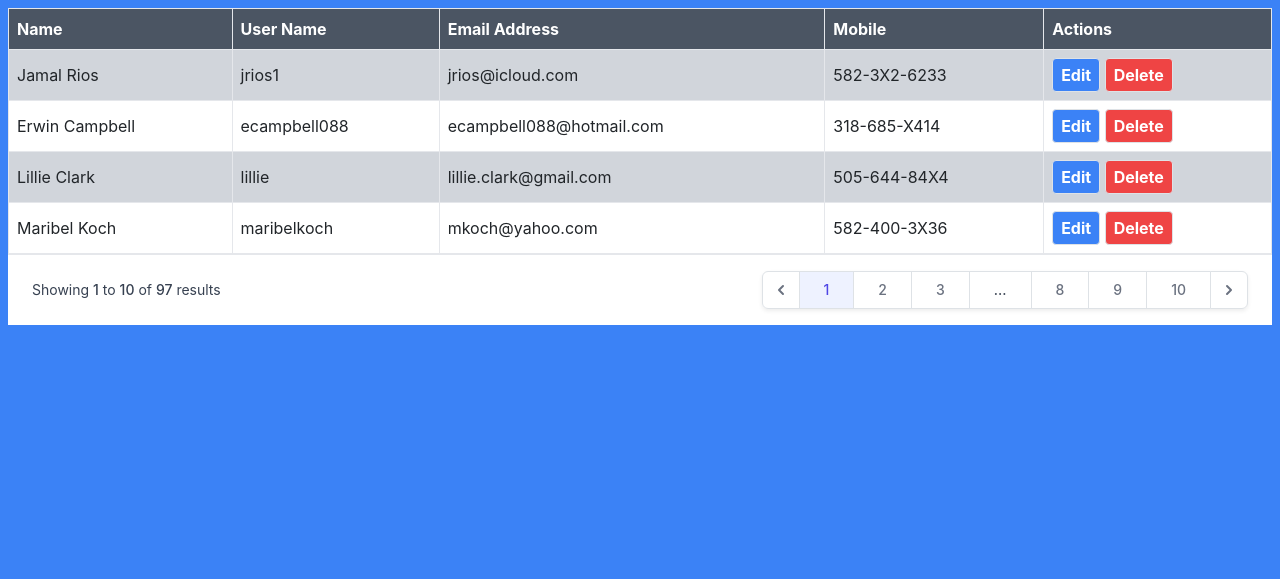
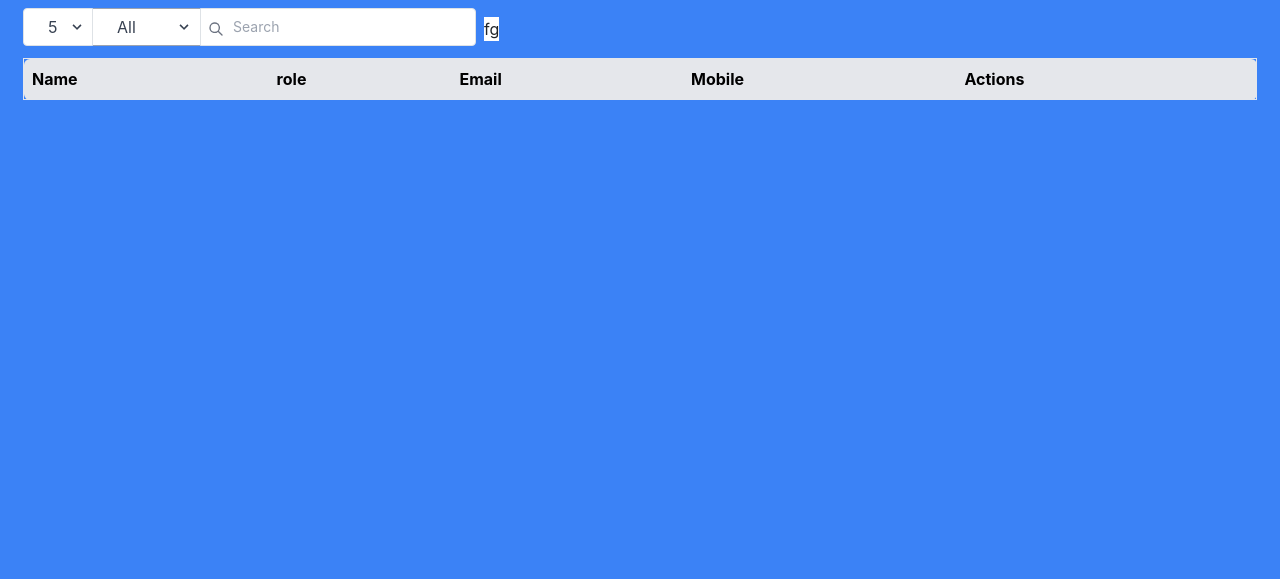
Before and after one commit to Anupamsingh12/test, a Django app: page /status in a window 1280 px wide. Shown: the part 68-647 px from the top of the page. Run offline with Django 3.2, Linux system fonts and the light colour scheme; lists and menus that the app fills with data are empty; some libraries are stand-ins or nearby versions.

Commit message:
asaasass

```diff
--- a/courier/urls.py
+++ b/courier/urls.py
@@ -19,6 +19,7 @@ urlpatterns = [
     path('suggesions',views.suggesions,name="suggesions"),
     path('profile',views.profile,name="profile"),
     path('updateProfile',views.updateProfile,name="updateProfile"),
+    path('users',views.getUsers,name="updateProfile"),
 ]
 if settings.DEBUG:
         urlpatterns += static(settings.MEDIA_URL,
--- a/courier/views.py
+++ b/courier/views.py
@@ -3,6 +3,7 @@ import os
 from django.contrib.auth.models import User,auth
 from django.contrib import messages
 from .models import consignment,Profile
+from django.core.paginator import Paginator, PageNotAnInteger, EmptyPage
 
 def index(request):
     if not request.user.is_authenticated:
@@ -194,3 +195,34 @@ def updateProfile(request):
         profile.save()
         print("exiting update profile method")
     return render(request,'updateProfile.html',{'profile':profile})
+
+def getUsers(request):
+    pageNumber = 1
+   # rr= request.GET['id']
+    if request.GET =={}:
+        pageNumber = 1
+    else:
+        pageNumber=request.GET['pageNumber']
+
+    profile=Profile.objects.all().order_by('id')
+    size = profile.count()
+    paginator = Paginator(profile,10)
+    totalPages =size//10 +1
+    pageNumber = int( pageNumber)
+    if size < (pageNumber-1) *10:
+        return HttpResponse("<h1 style='text-align:center'> bad request 400</h1>")
+    startIndex = (pageNumber-1)*10 +1
+    viewSize =startIndex +10
+    if size%10 < 10:
+        viewSize= size % 10
+    try:
+        users=paginator.page(pageNumber)
+    except PageNotAnInteger:
+        users=paginator.page(1)
+    except EmptyPage:
+        users = paginator.page(1)
+    rangeData=0
+    if pageNumber ==4:
+        rangeData=range()
+    return render(request,'payment.html',{'profile':users,'totalPages':totalPages,'pageNumber':pageNumber,
+    'resultSize':size,'startIndex':startIndex,'viewSize':viewSize,'range':range(1,4)})
--- a/templates/payment.html
+++ b/templates/payment.html
@@ -1,4 +1,3 @@
-
 <!DOCTYPE html>
 <html lang="en">
 
@@ -12,74 +11,116 @@
 </head>
 
 {% include 'index.html' %}
-<body class="bg-blue-500"></body>
+
+<body class="bg-blue-500">
 <!-- component -->
 <!-- component -->
 <!-- component -->
-<div class = "mt-2 mr-2 ml-2">
-<table class="min-w-full border-collapse block md:table">
-    <thead class="block md:table-header-group">
-        <tr class="border border-grey-500 md:border-none block md:table-row absolute -top-full md:top-auto -left-full md:left-auto  md:relative ">
-            <th class="bg-gray-600 p-2 text-white font-bold md:border md:border-grey-500 text-left block md:table-cell">Name</th>
-            <th class="bg-gray-600 p-2 text-white font-bold md:border md:border-grey-500 text-left block md:table-cell">User Name</th>
-            <th class="bg-gray-600 p-2 text-white font-bold md:border md:border-grey-500 text-left block md:table-cell">Email Address</th>
-            <th class="bg-gray-600 p-2 text-white font-bold md:border md:border-grey-500 text-left block md:table-cell">Mobile</th>
-            <th class="bg-gray-600 p-2 text-white font-bold md:border md:border-grey-500 text-left block md:table-cell">Actions</th>
+<div class="container">
+  <div class="mt-2 mr-2 ml-2">
+    <div class="my-2 flex sm:flex-row flex-col">
+      <div class="flex flex-row mb-1 sm:mb-0">
+          <div class="relative">
+              <select
+                  class="appearance-none h-full rounded-l border block appearance-none w-full bg-white border-gray-400 text-gray-700 py-2 px-4 pr-8 leading-tight focus:outline-none focus:bg-white focus:border-gray-500">
+                  <option>5</option>
+                  <option>10</option>
+                  <option>20</option>
+                  <option>30</option>
+              </select>
+              <div
+                  class="pointer-events-none absolute inset-y-0 right-0 flex items-center px-2 text-gray-700">
+                  <svg class="fill-current h-4 w-4" xmlns="http://www.w3.org/2000/svg" viewBox="0 0 20 20">
+                      <path d="M9.293 12.95l.707.707L15.657 8l-1.414-1.414L10 10.828 5.757 6.586 4.343 8z" />
+                  </svg>
+              </div>
+          </div>
+          <div class="relative">
+              <select
+                  class="appearance-none h-full rounded-r border-t sm:rounded-r-none sm:border-r-0 border-r border-b block appearance-none w-full bg-white border-gray-400 text-gray-700 py-2 px-4 pr-8 leading-tight focus:outline-none focus:border-l focus:border-r focus:bg-white focus:border-gray-500">
+                  <option>All</option>
+                  <option>Active</option>
+                  <option>Inactive</option>
+              </select>
+              <div
+                  class="pointer-events-none absolute inset-y-0 right-0 flex items-center px-2 text-gray-700">
+                  <svg class="fill-current h-4 w-4" xmlns="http://www.w3.org/2000/svg" viewBox="0 0 20 20">
+                      <path d="M9.293 12.95l.707.707L15.657 8l-1.414-1.414L10 10.828 5.757 6.586 4.343 8z" />
+                  </svg>
+              </div>
+          </div>
+      </div>
+      <div class="block relative">
+          <span class="h-full absolute inset-y-0 left-0 flex items-center pl-2">
+              <svg viewBox="0 0 24 24" class="h-4 w-4 fill-current text-gray-500">
+                  <path
+                      d="M10 4a6 6 0 100 12 6 6 0 000-12zm-8 6a8 8 0 1114.32 4.906l5.387 5.387a1 1 0 01-1.414 1.414l-5.387-5.387A8 8 0 012 10z">
+                  </path>
+              </svg>
+          </span>
+          <input placeholder="Search"
+              class="appearance-none rounded-r rounded-l sm:rounded-l-none border border-gray-400 border-b block pl-8 pr-6 py-2 w-full bg-white text-sm placeholder-gray-400 text-gray-700 focus:bg-white focus:placeholder-gray-600 focus:text-gray-700 focus:outline-none" />
+      </div>
+      <div class="block relative">
+        <span class="h-full absolute  left-0 flex items-center pl-2">
+          <button type="submit" class="bg-white">fg</button>
+        </span>
+        </div>
+  </div>
+    <table class="min-w-full border-collapse block md:table rounded">
+      <thead class="block md:table-header-group rounded-l-md rounded-r-md ">
+        <tr
+          class="border border-grey-500 md:border-none block md:table-row absolute -top-full md:top-auto -left-full md:left-auto  md:relative ">
+          <th
+            class="bg-gray-200 p-2 text-black font-bold md:border md:border-black-500 text-left block md:table-cell rounded-l-md ">
+            Name</th>
+          <th class="bg-gray-200 p-2 text-black font-bold md:border md:border-black-500 text-left block md:table-cell">
+            role</th>
+          <th class="bg-gray-200 p-2 text-black font-bold md:border md:border-black-500 text-left block md:table-cell">
+            Email</th>
+          <th class="bg-gray-200 p-2 text-black font-bold md:border md:border-black-500 text-left block md:table-cell">
+            Mobile</th>
+          <th
+            class="bg-gray-200 p-2 text-black font-bold md:border md:border-black-500 text-left block md:table-cell rounded-r-md">
+            Actions</th>
         </tr>
       </thead>
-    <tbody class="block md:table-row-group">
-        <tr class="bg-gray-300 border border-grey-500 md:border-none block md:table-row">
-            <td class="p-2 md:border md:border-grey-500 text-left block md:table-cell"><span class="inline-block w-1/3 md:hidden font-bold">Name</span>Jamal Rios</td>
-            <td class="p-2 md:border md:border-grey-500 text-left block md:table-cell"><span class="inline-block w-1/3 md:hidden font-bold">User Name</span>jrios1</td>
-            <td class="p-2 md:border md:border-grey-500 text-left block md:table-cell"><span class="inline-block w-1/3 md:hidden font-bold">Email Address</span>jrios@icloud.com</td>
-            <td class="p-2 md:border md:border-grey-500 text-left block md:table-cell"><span class="inline-block w-1/3 md:hidden font-bold">Mobile</span>582-3X2-6233</td>
+      <tbody class="block md:table-row-group " style="height: 60vh;">
+        {% for i in profile %}
+
+
+        <tr class="bg-white border border-grey-500 md:border-none block md:table-row">
+          <td class="p-2 md:border md:border-grey-500 text-left block md:table-cell"><span
+              class="inline-block w-1/3 md:hidden font-bold truncate">Name</span>{{i.user.first_name}}</td>
+          <td class="p-2 md:border md:border-grey-500 text-left block md:table-cell"><span
+              class="inline-block w-1/3 md:hidden font-bold">User Name</span>{{i.role}}</td>
+          <td class="p-2 md:border md:border-grey-500 text-left block md:table-cell"><span
+              class="inline-block w-1/3 md:hidden font-bold truncate">Email Address</span>{{i.user.email}}</td>
+          <td class="p-2 md:border md:border-grey-500 text-left block md:table-cell"><span
+              class="inline-block w-1/3 md:hidden font-bold">Mobile</span>{{i.contactNumber}}</td>
           <td class="p-2 md:border md:border-grey-500 text-left block md:table-cell">
             <span class="inline-block w-1/3 md:hidden font-bold">Actions</span>
-                <button class="bg-blue-500 hover:bg-blue-700 text-white font-bold py-1 px-2 border border-blue-500 rounded">Edit</button>
-                <button class="bg-red-500 hover:bg-red-700 text-white font-bold py-1 px-2 border border-red-500 rounded">Delete</button>
+            <button
+              class="bg-blue-500 hover:bg-blue-700 text-white font-bold py-1 px-2 border border-blue-500 rounded"><a
+                href="profile?user={{i.user.username}}">Edit</a></button>
+            <button class="bg-red-500 hover:bg-red-700 text-white font-bold py-1 px-2 border border-red-500 rounded"><a
+                href="profile">Delete</a></button>
           </td>
         </tr>
-        <tr class="bg-white border border-grey-500 md:border-none block md:table-row">
-            <td class="p-2 md:border md:border-grey-500 text-left block md:table-cell"><span class="inline-block w-1/3 md:hidden font-bold">Name</span>Erwin Campbell</td>
-            <td class="p-2 md:border md:border-grey-500 text-left block md:table-cell"><span class="inline-block w-1/3 md:hidden font-bold">User Name</span>ecampbell088</td>
-            <td class="p-2 md:border md:border-grey-500 text-left block md:table-cell"><span class="inline-block w-1/3 md:hidden font-bold">Email Address</span>ecampbell088@hotmail.com</td>
-            <td class="p-2 md:border md:border-grey-500 text-left block md:table-cell"><span class="inline-block w-1/3 md:hidden font-bold">Mobile</span>318-685-X414</td>
-            <td class="p-2 md:border md:border-grey-500 text-left block md:table-cell">
-                <span class="inline-block w-1/3 md:hidden font-bold">Actions</span>
-                <button class="bg-blue-500 hover:bg-blue-700 text-white font-bold py-1 px-2 border border-blue-500 rounded">Edit</button>
-                <button class="bg-red-500 hover:bg-red-700 text-white font-bold py-1 px-2 border border-red-500 rounded">Delete</button>
-            </td>
-        </tr>
-        <tr class="bg-gray-300 border border-grey-500 md:border-none block md:table-row">
-            <td class="p-2 md:border md:border-grey-500 text-left block md:table-cell"><span class="inline-block w-1/3 md:hidden font-bold">Name</span>Lillie Clark</td>
-            <td class="p-2 md:border md:border-grey-500 text-left block md:table-cell"><span class="inline-block w-1/3 md:hidden font-bold">User Name</span>lillie</td>
-            <td class="p-2 md:border md:border-grey-500 text-left block md:table-cell"><span class="inline-block w-1/3 md:hidden font-bold">Email Address</span>lillie.clark@gmail.com</td>
-            <td class="p-2 md:border md:border-grey-500 text-left block md:table-cell"><span class="inline-block w-1/3 md:hidden font-bold">Mobile</span>505-644-84X4</td>
-            <td class="p-2 md:border md:border-grey-500 text-left block md:table-cell">
-                <span class="inline-block w-1/3 md:hidden font-bold">Actions</span>
-                <button class="bg-blue-500 hover:bg-blue-700 text-white font-bold py-1 px-2 border border-blue-500 rounded">Edit</button>
-                <button class="bg-red-500 hover:bg-red-700 text-white font-bold py-1 px-2 border border-red-500 rounded">Delete</button>
-            </td>
-        </tr>
-        <tr class="bg-white border border-grey-500 md:border-none block md:table-row">
-            <td class="p-2 md:border md:border-grey-500 text-left block md:table-cell"><span class="inline-block w-1/3 md:hidden font-bold">Name</span>Maribel Koch</td>
-            <td class="p-2 md:border md:border-grey-500 text-left block md:table-cell"><span class="inline-block w-1/3 md:hidden font-bold">User Name</span>maribelkoch</td>
-            <td class="p-2 md:border md:border-grey-500 text-left block md:table-cell"><span class="inline-block w-1/3 md:hidden font-bold">Email Address</span>mkoch@yahoo.com</td>
-            <td class="p-2 md:border md:border-grey-500 text-left block md:table-cell"><span class="inline-block w-1/3 md:hidden font-bold">Mobile</span>582-400-3X36</td>
-            <td class="p-2 md:border md:border-grey-500 text-left block md:table-cell">
-                <span class="inline-block w-1/3 md:hidden font-bold">Actions</span>
-                <button class="bg-blue-500 hover:bg-blue-700 text-white font-bold py-1 px-2 border border-blue-500 rounded">Edit</button>
-                <button class="bg-red-500 hover:bg-red-700 text-white font-bold py-1 px-2 border border-red-500 rounded">Delete</button>
-            </td>
-        </tr>
+        {% endfor %}
+
       </tbody>
+
     </table>
-<div class="bg-white px-4 py-3 flex items-center justify-between border-t border-gray-200 sm:px-6">
+    <!-- <div
+      class=" w-full bg-white px-4 py-3 position-fixed  flex items-bottom justify-between border-t border-gray-200 rounded-l-md rounded-r-md sm:px-6">
       <div class="flex-1 flex justify-between sm:hidden">
-      <a href="#" class="relative inline-flex items-center px-4 py-2 border border-gray-300 text-sm font-medium rounded-md text-gray-700 bg-white hover:bg-gray-50">
+        <a href="#"
+          class="relative inline-flex items-center px-4 py-2 border border-gray-300 text-sm font-medium rounded-md text-gray-700 bg-white hover:bg-gray-50">
           Previous
         </a>
-      <a href="#" class="ml-3 relative inline-flex items-center px-4 py-2 border border-gray-300 text-sm font-medium rounded-md text-gray-700 bg-white hover:bg-gray-50">
+        <a href="#"
+          class="ml-3 relative inline-flex items-center px-4 py-2 border border-gray-300 text-sm font-medium rounded-md text-gray-700 bg-white hover:bg-gray-50">
           Next
         </a>
       </div>
@@ -87,55 +128,19 @@
         <div>
           <p class="text-sm text-gray-700">
             Showing
-          <span class="font-medium">1</span>
+            <span class="font-medium">{{startIndex}}</span>
             to
-          <span class="font-medium">10</span>
+            <span class="font-medium">{{viewSize}}</span>
             of
-          <span class="font-medium">97</span>
+            <span class="font-medium">{{resultSize}}</span>
             results
           </p>
         </div>
-      <div>
-        <nav class="relative z-0 inline-flex rounded-md shadow-sm -space-x-px" aria-label="Pagination">
-          <a href="#" class="relative inline-flex items-center px-2 py-2 rounded-l-md border border-gray-300 bg-white text-sm font-medium text-gray-500 hover:bg-gray-50">
-            <span class="sr-only">Previous</span>
-            <!-- Heroicon name: solid/chevron-left -->
-            <svg class="h-5 w-5" xmlns="http://www.w3.org/2000/svg" viewBox="0 0 20 20" fill="currentColor" aria-hidden="true">
-              <path fill-rule="evenodd" d="M12.707 5.293a1 1 0 010 1.414L9.414 10l3.293 3.293a1 1 0 01-1.414 1.414l-4-4a1 1 0 010-1.414l4-4a1 1 0 011.414 0z" clip-rule="evenodd" />
-            </svg>
-          </a>
-          <!-- Current: "z-10 bg-indigo-50 border-indigo-500 text-indigo-600", Default: "bg-white border-gray-300 text-gray-500 hover:bg-gray-50" -->
-          <a href="#" aria-current="page" class="z-10 bg-indigo-50 border-indigo-500 text-indigo-600 relative inline-flex items-center px-4 py-2 border text-sm font-medium">
-            1
-          </a>
-          <a href="#" class="bg-white border-gray-300 text-gray-500 hover:bg-gray-50 relative inline-flex items-center px-4 py-2 border text-sm font-medium">
-            2
-          </a>
-          <a href="#" class="bg-white border-gray-300 text-gray-500 hover:bg-gray-50 hidden md:inline-flex relative items-center px-4 py-2 border text-sm font-medium">
-            3
-          </a>
-          <span class="relative inline-flex items-center px-4 py-2 border border-gray-300 bg-white text-sm font-medium text-gray-700">
-            ...
-          </span>
-          <a href="#" class="bg-white border-gray-300 text-gray-500 hover:bg-gray-50 hidden md:inline-flex relative items-center px-4 py-2 border text-sm font-medium">
-            8
-          </a>
-          <a href="#" class="bg-white border-gray-300 text-gray-500 hover:bg-gray-50 relative inline-flex items-center px-4 py-2 border text-sm font-medium">
-            9
-          </a>
-          <a href="#" class="bg-white border-gray-300 text-gray-500 hover:bg-gray-50 relative inline-flex items-center px-4 py-2 border text-sm font-medium">
-            10
-          </a>
-          <a href="#" class="relative inline-flex items-center px-2 py-2 rounded-r-md border border-gray-300 bg-white text-sm font-medium text-gray-500 hover:bg-gray-50">
-            <span class="sr-only">Next</span>
-            <!-- Heroicon name: solid/chevron-right -->
-            <svg class="h-5 w-5" xmlns="http://www.w3.org/2000/svg" viewBox="0 0 20 20" fill="currentColor" aria-hidden="true">
-              <path fill-rule="evenodd" d="M7.293 14.707a1 1 0 010-1.414L10.586 10 7.293 6.707a1 1 0 011.414-1.414l4 4a1 1 0 010 1.414l-4 4a1 1 0 01-1.414 0z" clip-rule="evenodd" />
-            </svg>
-          </a>
-        </nav>
+
+
+      </div>
+    </div> -->
   </div>
 </div>
-  </div>
-</div>
+</body>
 </html>
--- a/templates/profile.html
+++ b/templates/profile.html
@@ -26,8 +26,7 @@
                     </div>
                     <h1 class="text-gray-900 font-bold text-xl leading-8 my-1">{{profile.user.first_name}} {{profile.user.last_name}}</h1>
                     <h3 class="text-gray-600 font-lg text-semibold leading-6">{{profile.role}} at Vidyambari Academy</h3>
-                    <p class="text-sm text-gray-500 hover:text-gray-600 leading-6">Lorem ipsum dolor sit ame
-						dfffffffffffdfffffffffffft</p>
+                    <p class="text-sm text-gray-500 hover:text-gray-600 leading-6"> hjbsdfhjsdf sdfhjsdfhjsdf</p>
                     <ul
                         class="bg-gray-100 text-gray-600 hover:text-gray-700 hover:shadow py-2 px-3 mt-3 divide-y rounded shadow-sm">
                         <li class="flex items-center py-3">
@@ -74,7 +73,7 @@
                             </div>
                             <div class="grid grid-cols-2">
                                 <div class="px-4 py-2 font-semibold">Gender</div>
-                                <div class="px-4 py-2">{{profile.Gender}}</div>
+                                <div class="px-4 py-2">{{profile.gender}}</div>
                             </div>
                             <div class="grid grid-cols-2">
                                 <div class="px-4 py-2 font-semibold">Contact No.</div>
--- a/templates/updateProfile.html
+++ b/templates/updateProfile.html
@@ -34,8 +34,7 @@
                     <input type="file" name="img" id="img" accept="image/*">
                     <h1 class="text-gray-900 font-bold text-xl leading-8 my-1">{{profile.user.first_name}} {{profile.user.last_name }}</h1>
                     <h3 class="text-gray-600 font-lg text-semibold leading-6">{{profile.role}} at Vidyambari Academy</h3>
-                    <p class="text-sm text-gray-500 hover:text-gray-600 leading-6">Lorem ipsum dolor sit ame
-						dfffffffffffdfdffffffffffffffffffffffffdfdfdfdfdfdsssssssssssssss
+                    <p class="text-sm text-gray-500 hover:text-gray-600 leading-6"> hjbsdfhjsdf sdfhjsdfhjsdf
 
                     </p>
                     <ul
```
Also changed, not shown: templates/users.html (added, +237 -0 lines), db.sqlite3. Lines whose indentation alone changed are shown as unchanged.
